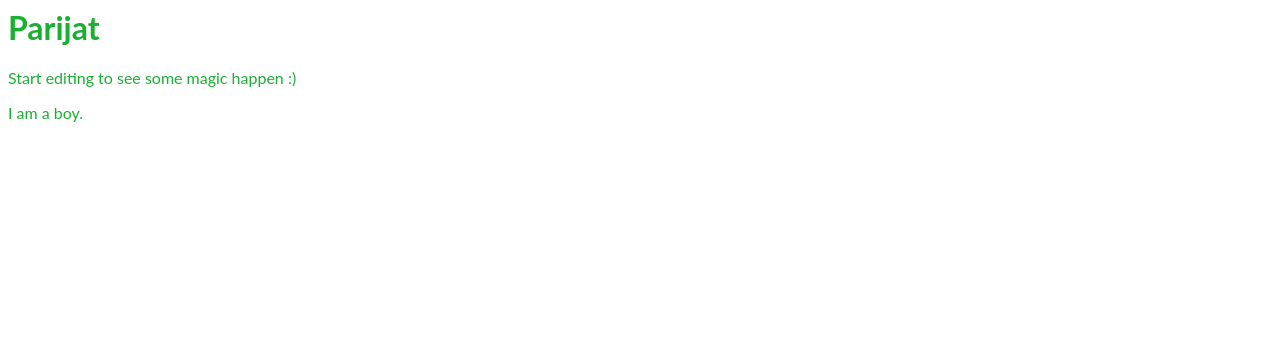
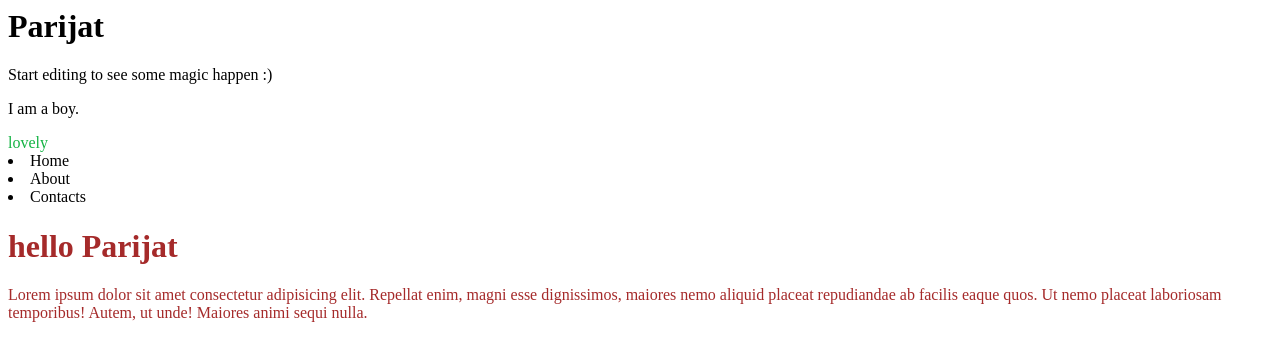
Before and after one commit to parijatmitra/react-practice, a React (Create React App) app: page / in a window 1280 px wide. Shown: the top 360 px of the page. Built offline with nearby package versions, Linux system fonts and the light colour scheme.

Commit message:
adding some more operations

```diff
--- a/src/App.js
+++ b/src/App.js
@@ -1,12 +1,26 @@
 import React from "react";
 import "./style.css";
 
+let name = "Parijat"
 export default function App() {
   return (
+    <>
     <div>
       <h1>Parijat</h1>
       <p>Start editing to see some magic happen :)</p>
       <p>I am a boy.</p>
     </div>
+    <div className = "blank">lovely</div>
+    <nav>
+      <li>Home</li>
+      <li>About</li>
+      <li>Contacts</li>
+      </nav>
+      <div className = "container">
+        <h1>hello {name}</h1>
+        <p>Lorem ipsum dolor sit amet consectetur adipisicing elit. Repellat enim, magni esse dignissimos, maiores nemo aliquid placeat repudiandae ab facilis eaque quos. Ut nemo placeat laboriosam temporibus! Autem, ut unde! Maiores animi sequi nulla.</p>
+      </div>
+    </>
+
   );
 }
--- a/src/style.css
+++ b/src/style.css
@@ -1,4 +1,8 @@
-h1, p {
-  font-family: Lato;
-  color: rgb(26, 175, 51);
+
+.blank{
+  color: rgb(19, 179, 67);
 }
+
+.container{
+  color:brown;
+}
```
